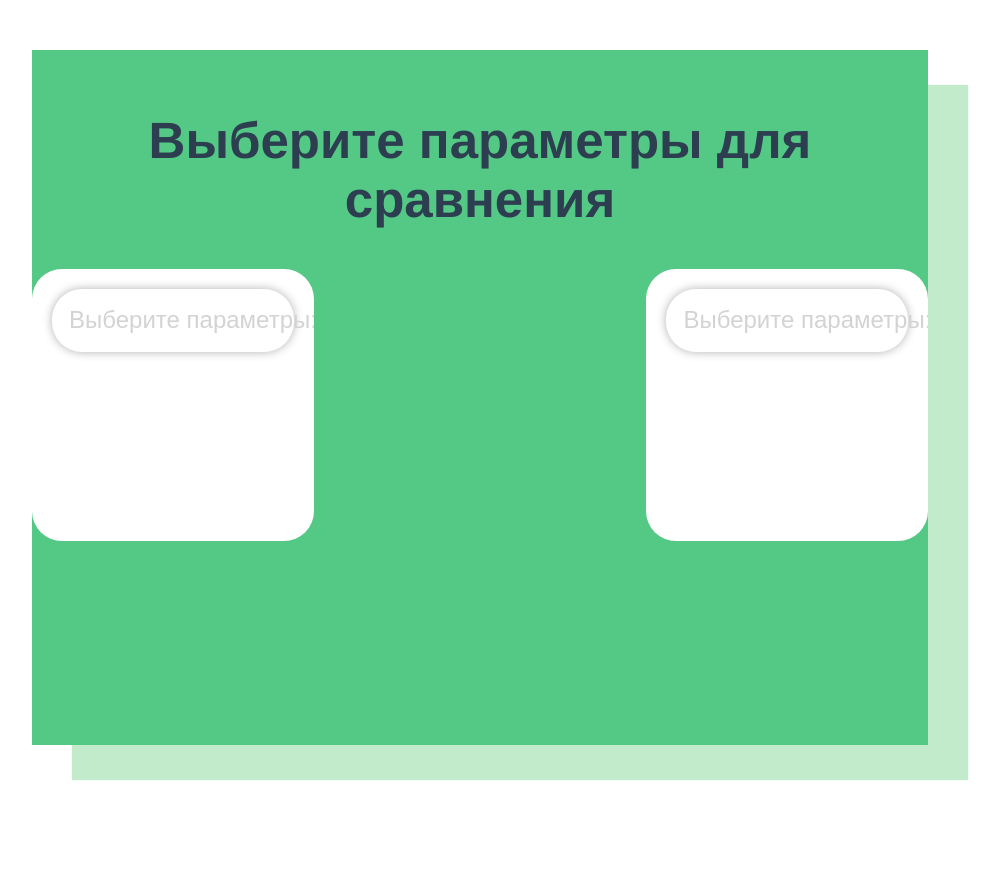
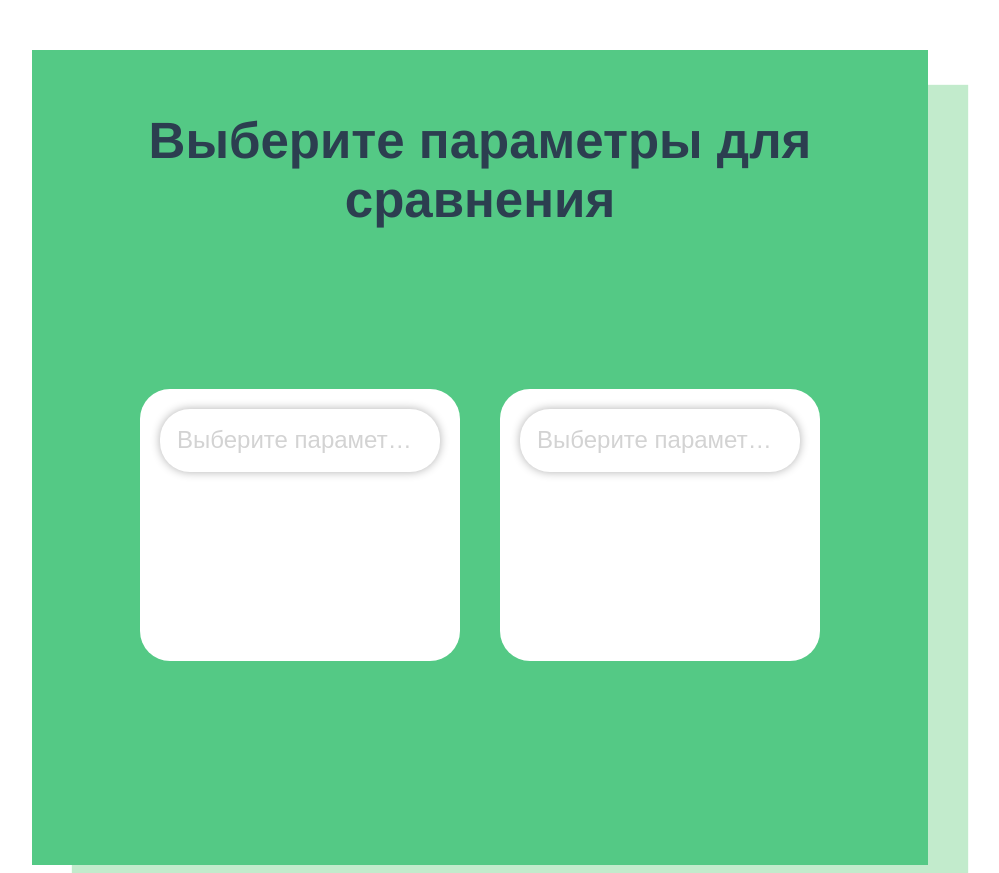
Before and after one commit to skysea116/compare_vue, a Vue app: page /comparing in a window 1280 px wide. Shown: the whole page, without its empty margins (160-1159 px from the left). Before the commit the page ends 800 px from the top, so only its background shows below. Built offline with nearby package versions, Linux system fonts and the light colour scheme.

Commit message:
Подправлена вёрстка и изменён порядок вывода названия параметров на оригинальный

```diff
--- a/src/components/comparingFiles.vue
+++ b/src/components/comparingFiles.vue
@@ -2,6 +2,7 @@
      <div class="compare">
          <li >
            <div class="select" v-if="fileNum === '1'"> <!--Список параметров первого файла-->
+            <h3>{{ this.$store.getters.FIRST_FILE }}</h3>
              <select @change="getSelectValue()" v-model="selected_1" multiple>
               <option selected="selected" disabled value="---" >
                    <p>Выберите параметры:</p>
@@ -14,6 +15,7 @@
            </div>
 
            <div class="select" v-if="fileNum === '2'"> <!--Список параметров второго файла-->
+            <h3>{{ this.$store.getters.SECOND_FILE }}</h3>
              <select @change="getSelectValue()" v-model="selected_2" multiple>
               <option selected="selected" disabled value="---" title="ctrl + ЛКМ для множественного выбора">
                    <p>Выберите параметры:</p>
@@ -59,7 +61,7 @@ mounted() {
             this.headers.push(item)
         }
       }
-      this.headers.sort();
+      this.headers;
     },
     getSelectValue() { //передача выбранных параметров во vuex
       if(this.fileNum === '1') {
@@ -75,7 +77,7 @@ mounted() {
 <style>
   select {
     font-size: 24px;
-    width: 22vw;
+    width: 25vw;
     height: auto;
     padding: 10px 20px;
     border-radius: 30px;
@@ -92,9 +94,11 @@ mounted() {
     padding: 17px;
     margin-top: 10px;
     box-shadow: 0 0 10px rgb(177, 177, 177);
+    overflow: hidden;
+    text-overflow: ellipsis;
   }
   option:first-child {
-    color: lightgray
+    color: lightgray;
   }
   option:first-child:hover {
     color: lightgray;
@@ -111,5 +115,11 @@ mounted() {
   li {
     list-style: none;
   }
+  .compare h3 {
+    display: block;
+    height: 7vh !important;
+    width: 25vw !important;
+
+  }
 
 </style>
--- a/src/components/resultOfCompare.vue
+++ b/src/components/resultOfCompare.vue
@@ -42,7 +42,7 @@
 
           <span v-for="(item) in partlyOutput" :key="item" class="row"> <!--Частично не совпадающие строки-->
 
-            <span v-for="(item2, index2) in item" :key="item2.index" >
+            <span v-for="(item2, index2) in item" :key="item2" >
 
 
               <span v-if="index2 === 'el1'">
@@ -155,7 +155,7 @@ export default {
 
           table_2.forEach((row2) => {
             //console.log('r1', row, 'r2', row2)
-            if(lodash.isEqual(row, row2)) { ///!!!!!!!!!!!!!!!!!!!!!!!!!!!!!!!!!!!!!!!!!!!!!!!!!!!!!!!!!!!!!!!!!ERROR!!!!!!!!!!!!!!!!!!!!!!!!!!!!!!!!!!!!!!
+            if(lodash.isEqual(row, row2)) {
               matched_1.push(row)
 
               nonMatched_1 = table_1.filter(val => !matched_1.includes(val))
--- a/src/views/ComparingView.vue
+++ b/src/views/ComparingView.vue
@@ -3,11 +3,9 @@
     <h2>Выберите параметры для сравнения</h2>
     <div class="top-comp">
       <div class="one">
-        <h3>{{ this.$store.getters.FIRST_FILE }}</h3>
         <comparingFiles fileNum = 1 />
       </div>
       <div class="two">
-        <h3>{{ this.$store.getters.SECOND_FILE }}</h3>
         <comparingFiles fileNum = 2 />
       </div>
     </div>
@@ -39,21 +37,29 @@ export default {
     height: auto;
     display: flex;
     flex-direction: column;
-    justify-content: space-between;
+    justify-content: center;
+    align-items: center;
   }
   .comp h2 {
     margin-bottom: 0;
   }
   .comp h3 {
-    font-size: 35px;
+    margin-top: 70px;
+    font-size: 29px;
+    overflow: auto;
+    width: auto;
+    height: auto
   }
   .top-comp {
     display: flex;
-    justify-content: space-between;
+    justify-content: center;
   }
   .but-wrap {
     height: 11vh;
     margin-bottom: 30px;
   }
+  .one {
+    margin-right: 40px;
+  }
 
 </style>
```
